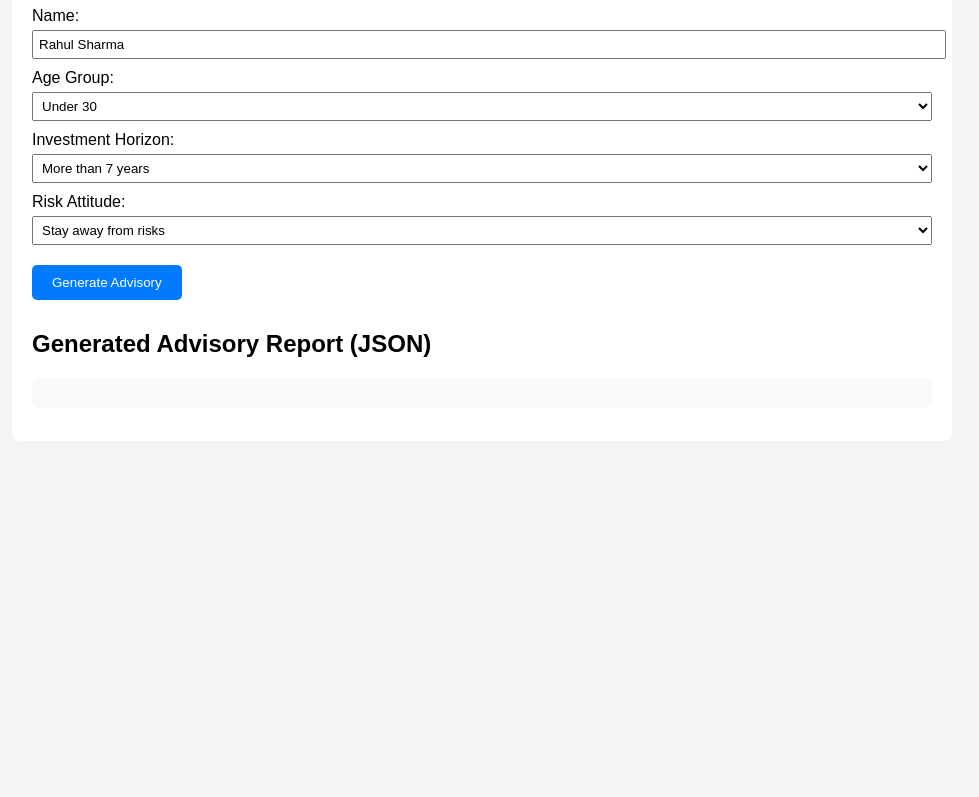
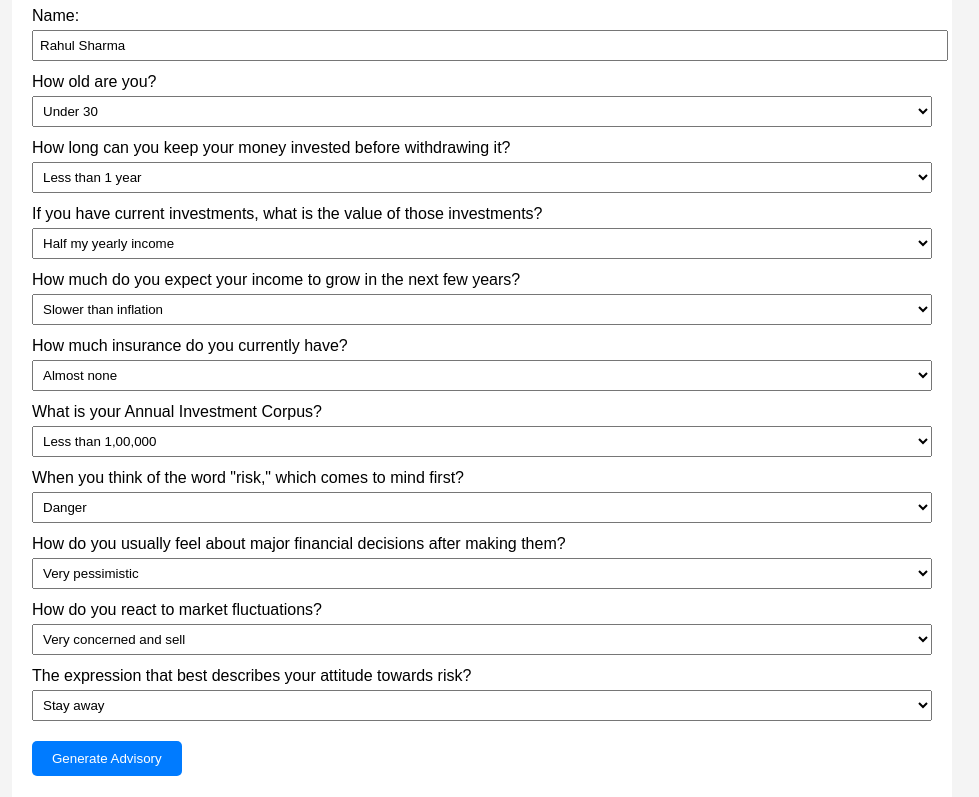
Before and after one commit to techjaved/investor-robo-ai-demo, a plain HTML site: page index.html in a window 1280 px wide. Shown: the part 121-918 px from the top of the page, without its empty margins (158-1137 px from the left). Before the commit the page ends 800 px from the top, so only its background shows below. Drawn offline with Linux system fonts and the light colour scheme.

Commit message:
Update index.html

```diff
--- a/index.html
+++ b/index.html
@@ -3,25 +3,24 @@
 <head>
   <meta charset="UTF-8">
   <meta name="viewport" content="width=device-width, initial-scale=1.0">
-  <title>Investor Advisory (Static)</title>
+  <title>Investor Advisory (Static, 10Q)</title>
   <style>
     body { font-family: Arial; padding: 20px; background: #f4f4f4; }
     .container { max-width: 900px; margin: auto; background: #fff; padding: 20px; border-radius: 8px; }
     h2 { margin-top: 30px; }
-    label { display: block; margin-top: 10px; }
-    select, input { width: 100%; padding: 5px; margin-top: 5px; }
+    label { display: block; margin-top: 12px; }
+    select, input { width: 100%; padding: 6px; margin-top: 5px; }
     button { margin-top: 20px; padding: 10px 20px; background: #007BFF; color: white; border: none; border-radius: 5px; cursor: pointer; }
-    button:disabled { background: #6c757d; cursor: not-allowed; }
     pre { background: #f8f9fa; padding: 15px; border-radius: 8px; overflow-x: auto; }
   </style>
 </head>
 <body>
 <div class="container">
-  <h1>Investor Advisory Demo (Static)</h1>
+  <h1>Investor Advisory Demo (Static, 10 Questions)</h1>
 
   <label>Name: <input type="text" id="name" value="Rahul Sharma"></label>
 
-  <label>Age Group:
+  <label>How old are you?
     <select id="ageGroup">
       <option value="Under 30" data-points="17">Under 30</option>
       <option value="31 to 40" data-points="12">31 to 40</option>
@@ -31,21 +30,85 @@
     </select>
   </label>
 
-  <label>Investment Horizon:
+  <label>How long can you keep your money invested before withdrawing it?
     <select id="investmentHorizon">
       <option value="Less than 1 year" data-points="1">Less than 1 year</option>
       <option value="1 to 3 years" data-points="4">1 to 3 years</option>
       <option value="3 to 7 years" data-points="8">3 to 7 years</option>
-      <option value="More than 7 years" data-points="16" selected>More than 7 years</option>
+      <option value="More than 7 years" data-points="16">More than 7 years</option>
     </select>
   </label>
 
-  <label>Risk Attitude:
+  <label>If you have current investments, what is the value of those investments?
+    <select id="currentInvestment">
+      <option value="Half my yearly income" data-points="0">Half my yearly income</option>
+      <option value="Equal to my yearly income" data-points="2">Equal to my yearly income</option>
+      <option value="Double my yearly income" data-points="3">Double my yearly income</option>
+      <option value="Triple my yearly income" data-points="10">Triple my yearly income</option>
+      <option value="More than triple my yearly income" data-points="17">More than triple my yearly income</option>
+    </select>
+  </label>
+
+  <label>How much do you expect your income to grow in the next few years?
+    <select id="incomeGrowth">
+      <option value="Slower than inflation" data-points="1">Slower than inflation</option>
+      <option value="At about the same rate as inflation" data-points="3">At about the same rate as inflation</option>
+      <option value="Much quicker than inflation" data-points="8">Much quicker than inflation</option>
+      <option value="Unpredictable" data-points="0">Unpredictable</option>
+    </select>
+  </label>
+
+  <label>How much insurance do you currently have?
+    <select id="insurance">
+      <option value="Almost none" data-points="0">Almost none</option>
+      <option value="Some" data-points="4">Some</option>
+      <option value="Considerable" data-points="7">Considerable</option>
+      <option value="Almost everything" data-points="10">Almost everything</option>
+    </select>
+  </label>
+
+  <label>What is your Annual Investment Corpus?
+    <select id="investmentAmount">
+      <option value="Less than INR 1,00,000" data-points="0">Less than 1,00,000</option>
+      <option value="INR 1,00,000 – INR 5,00,000" data-points="1">1,00,000 – 5,00,000</option>
+      <option value="INR 5,00,000 – INR 10,00,000" data-points="2">5,00,000 – 10,00,000</option>
+      <option value="More than INR 10,00,000" data-points="6">More than 10,00,000</option>
+    </select>
+  </label>
+
+  <label>When you think of the word "risk," which comes to mind first?
+    <select id="riskPerception">
+      <option value="Danger" data-points="0">Danger</option>
+      <option value="Uncertainty" data-points="1">Uncertainty</option>
+      <option value="Opportunity" data-points="3">Opportunity</option>
+      <option value="Thrill" data-points="6">Thrill</option>
+    </select>
+  </label>
+
+  <label>How do you usually feel about major financial decisions after making them?
+    <select id="marketReaction">
+      <option value="Very pessimistic" data-points="0">Very pessimistic</option>
+      <option value="Somewhat pessimistic" data-points="2">Somewhat pessimistic</option>
+      <option value="Somewhat optimistic" data-points="3">Somewhat optimistic</option>
+      <option value="Very optimistic" data-points="6">Very optimistic</option>
+    </select>
+  </label>
+
+  <label>How do you react to market fluctuations?
+    <select id="decisionReaction">
+      <option value="Very concerned and likely to sell" data-points="0">Very concerned and sell</option>
+      <option value="Likely to sell if lose 5%" data-points="2">Sell if lose 5%</option>
+      <option value="Wait at least a year" data-points="4">Wait at least a year</option>
+      <option value="Stick to long-term plan" data-points="6">Stick to plan</option>
+    </select>
+  </label>
+
+  <label>The expression that best describes your attitude towards risk?
     <select id="riskAttitude">
-      <option value="I prefer to stay away from risks" data-points="0">Stay away from risks</option>
-      <option value="I evaluate carefully before risks" data-points="1">Evaluate carefully</option>
-      <option value="I enjoy taking risks" data-points="3">Enjoy taking risks</option>
-      <option value="I get a thrill from risks" data-points="6">Thrill from risks</option>
+      <option value="I prefer to stay away from risks" data-points="0">Stay away</option>
+      <option value="I evaluate carefully" data-points="1">Evaluate carefully</option>
+      <option value="I enjoy taking risks" data-points="3">Enjoy risks</option>
+      <option value="I get a thrill from risks" data-points="6">Thrill</option>
     </select>
   </label>
 
@@ -59,9 +122,7 @@
 function calculateScore() {
   const selects = document.querySelectorAll("select");
   let total = 0;
-  selects.forEach(sel => {
-    total += parseInt(sel.options[sel.selectedIndex].dataset.points || 0);
-  });
+  selects.forEach(sel => total += parseInt(sel.selectedOptions[0].dataset.points || 0));
   return total;
 }
 
@@ -75,14 +136,24 @@ function mapScoreToCategory(score) {
 
 function generateAdvisory() {
   const name = document.getElementById("name").value;
-  const ageGroup = document.getElementById("ageGroup").value;
-  const investmentHorizon = document.getElementById("investmentHorizon").value;
-  const riskAttitude = document.getElementById("riskAttitude").value;
-
   const totalScore = calculateScore();
   const riskCategory = mapScoreToCategory(totalScore);
 
-  // Simple allocation rules
+  // Collect questionnaire inputs
+  const questionnaireInputs = {
+    ageGroup: document.getElementById("ageGroup").value,
+    investmentHorizon: document.getElementById("investmentHorizon").value,
+    currentInvestment: document.getElementById("currentInvestment").value,
+    incomeGrowth: document.getElementById("incomeGrowth").value,
+    insurance: document.getElementById("insurance").value,
+    investmentAmount: document.getElementById("investmentAmount").value,
+    riskPerception: document.getElementById("riskPerception").value,
+    marketReaction: document.getElementById("marketReaction").value,
+    decisionReaction: document.getElementById("decisionReaction").value,
+    riskAttitude: document.getElementById("riskAttitude").value
+  };
+
+  // Suggested allocation logic
   let suggestedAllocation;
   if(riskCategory.includes("Conservative")) {
     suggestedAllocation = [
@@ -105,30 +176,26 @@ function generateAdvisory() {
   }
 
   const advisory = {
-    investorProfile: {
-      name,
-      ageGroup,
-      riskCategory,
-      totalScore
-    },
+    investorProfile: { name, ageGroup: questionnaireInputs.ageGroup, riskCategory, totalScore },
     summary: {
       riskTolerance: riskCategory,
-      investmentHorizon,
-      incomeNeed: "Based on profile, aim for balanced income and growth."
+      investmentHorizon: questionnaireInputs.investmentHorizon,
+      incomeNeed: "Tailored based on income growth and corpus."
     },
     portfolioAdvisory: {
       currentAllocation: [
-        { assetClass: "Equity", allocationPercent: 30, comments: "Assumed current average" },
-        { assetClass: "Debt", allocationPercent: 50, comments: "Assumed current average" },
-        { assetClass: "Gold", allocationPercent: 20, comments: "Assumed current average" }
+        { assetClass: "Equity", allocationPercent: 30, comments: "Assumed average" },
+        { assetClass: "Debt", allocationPercent: 50, comments: "Assumed average" },
+        { assetClass: "Gold", allocationPercent: 20, comments: "Assumed average" }
       ],
       suggestedAllocation
     },
     actionRecommendations: [
-      "Review portfolio annually.",
-      "Increase SIPs if income grows.",
-      "Rebalance portfolio as per suggested allocation."
-    ]
+      "Review and rebalance annually.",
+      "Increase equity exposure gradually if horizon is long.",
+      "Maintain emergency fund equal to 6 months of expenses."
+    ],
+    questionnaireInputs
   };
 
   document.getElementById("output").textContent = JSON.stringify(advisory, null, 2);
```
